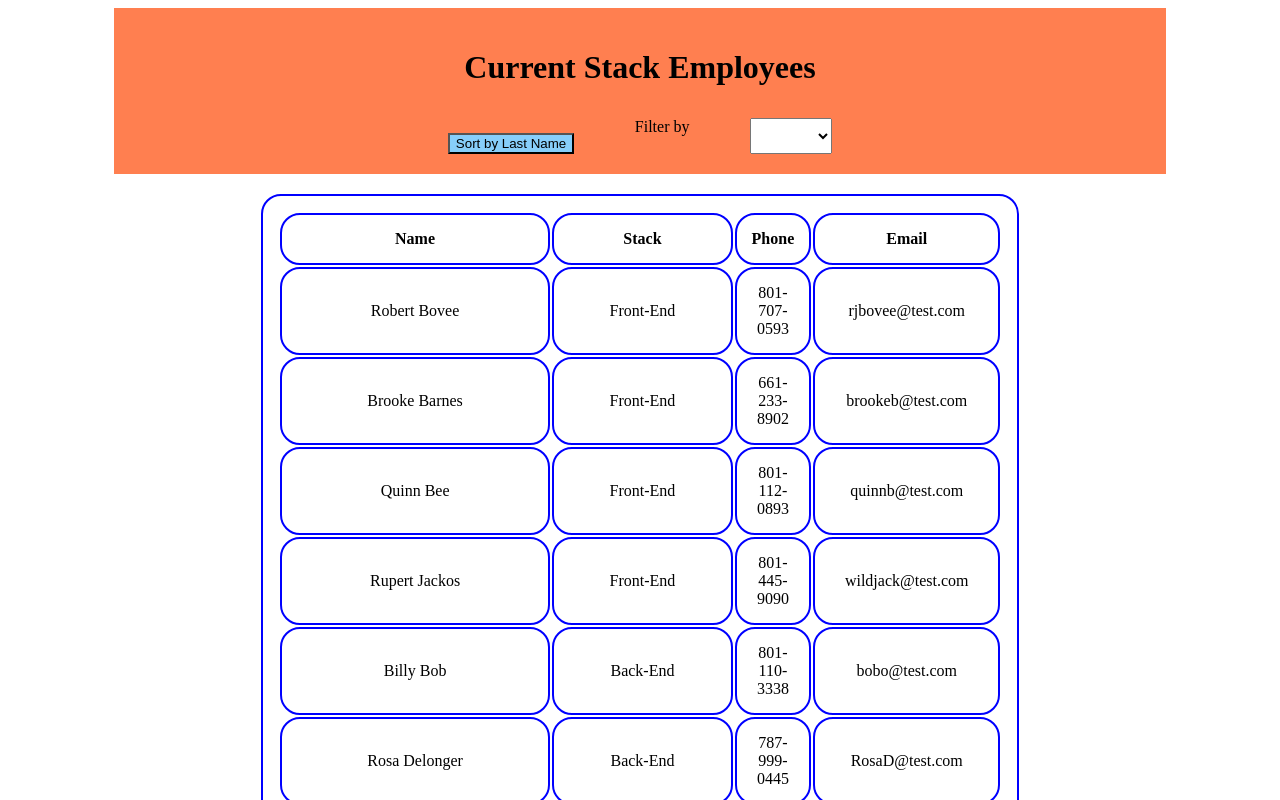
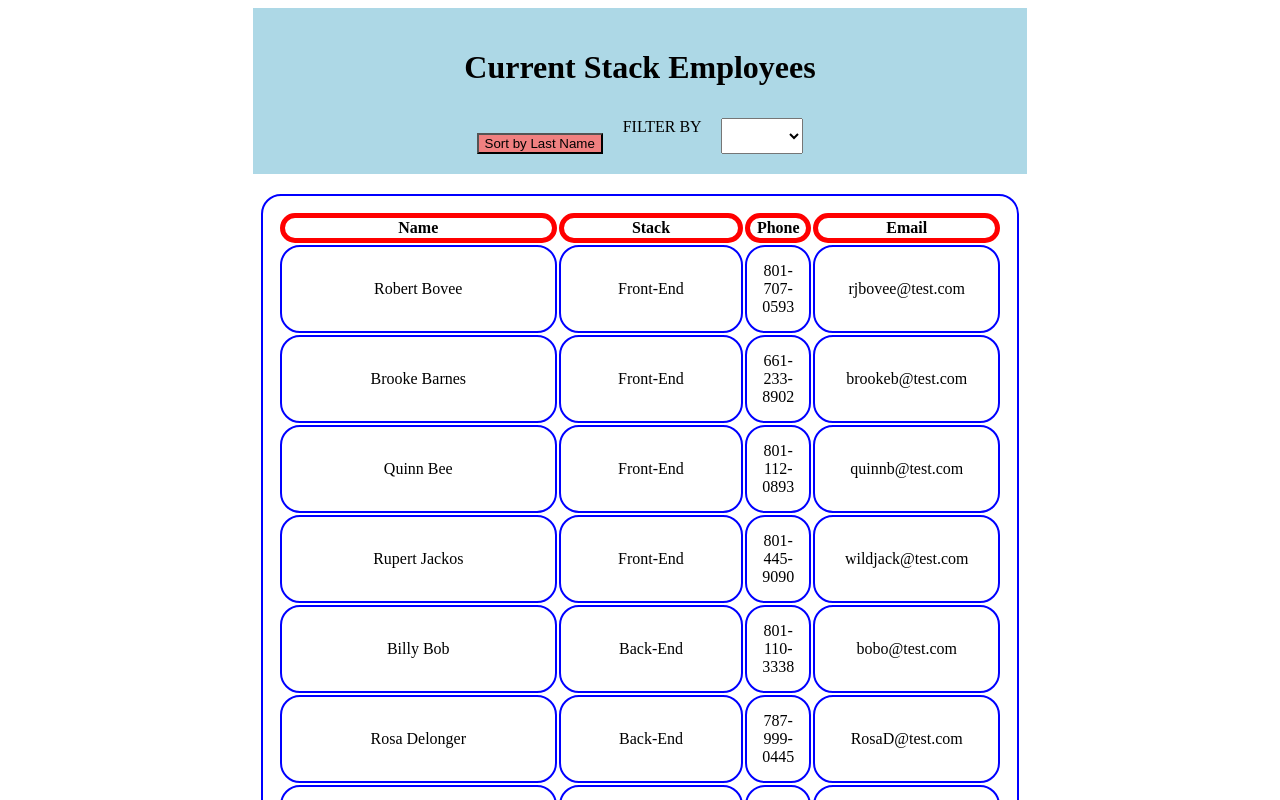
Before and after one commit to Rjbovee112/React-Employee-HW, a React app: page / in a window 1280 px wide. Shown: the top 800 px of the page. Built offline with nearby package versions, Linux system fonts and the light colour scheme.

Commit message:
css done

```diff
--- a/src/components/Employee.css
+++ b/src/components/Employee.css
@@ -7,7 +7,7 @@
     border: 2px solid blue;
 }
 
-.list-group{
-    display: flex;
-    flex-direction: column;
+.table1 {
+    border: 5px solid red;
+    border-radius: 20px;
 }
--- a/src/components/Employees.js
+++ b/src/components/Employees.js
@@ -11,11 +11,11 @@ class Employee extends React.Component {
         return (
             <table className="table">
                 <thead>
-                    <tr>
-                        <th className="table">Name</th>
-                        <th className="table">Stack</th>
-                        <th className="table">Phone</th>
-                        <th className="table">Email</th>
+                    <tr className="table2">
+                        <th className="table1">Name</th>
+                        <th className="table1">Stack</th>
+                        <th className="table1">Phone</th>
+                        <th className="table1">Email</th>
                     </tr>
                 </thead>
                 <tbody>
--- a/src/components/Headerstyle.css
+++ b/src/components/Headerstyle.css
@@ -8,15 +8,15 @@
     display: flex;
     flex-direction: column;
     margin: 0 auto 10px auto;
-    background-color: coral;
-    width: 80%;
+    background-color: lightblue;
+    width: 58%;
     padding:20px;
     text-align: center;
 }
 
 .btn{
     margin-top: 15px;
-    background-color: lightskyblue;
+    background-color: lightcoral;
 }
 
 .btnDiv{
--- a/src/pages/Home.js
+++ b/src/pages/Home.js
@@ -58,7 +58,7 @@ class Home extends React.Component {
 
                             <button className="sort-btn btn " type="submit"> Sort by Last Name</button>
 
-                            <label>Filter by</label>
+                            <label>FILTER BY</label>
                             <select onChange={this.filterEmployees}>
                                 <option value="All" />
                                 <option value="Full-Stack">Full-Stack</option>
```
